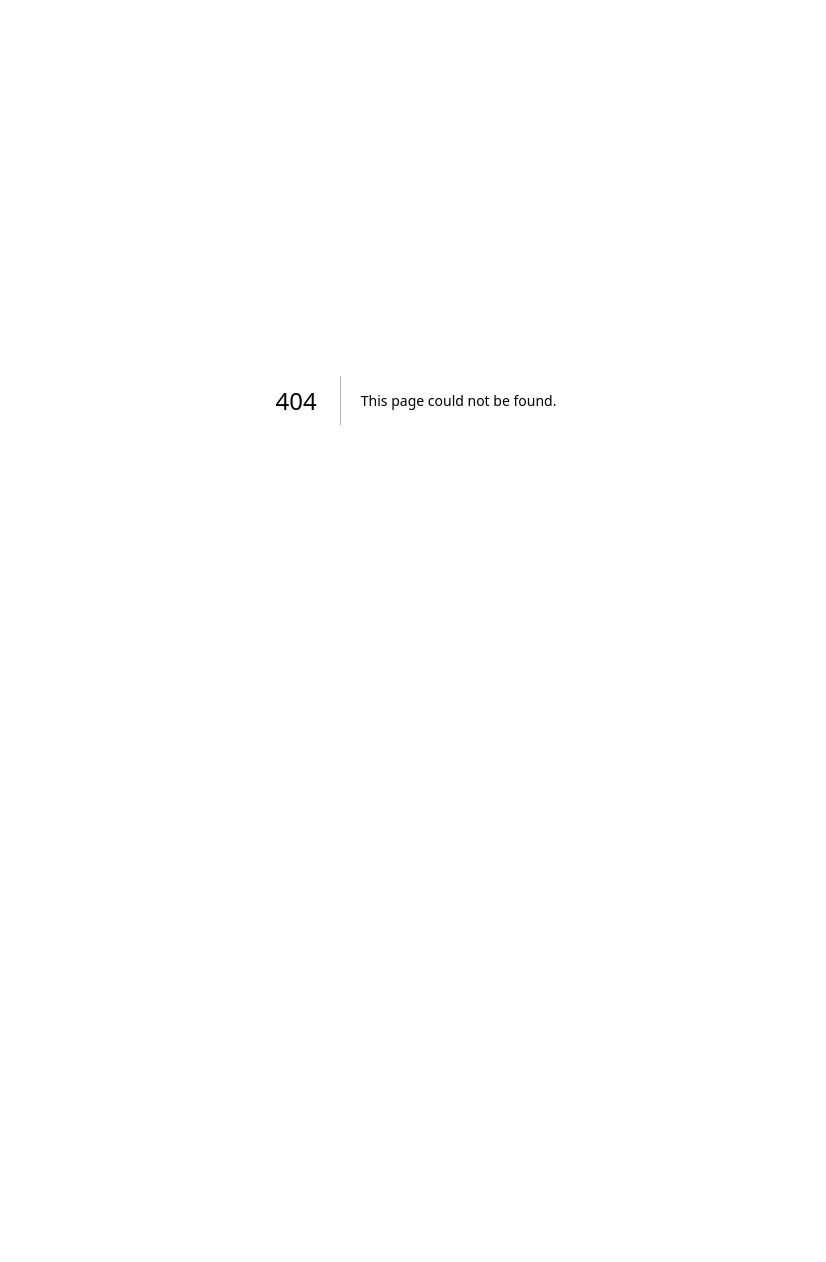
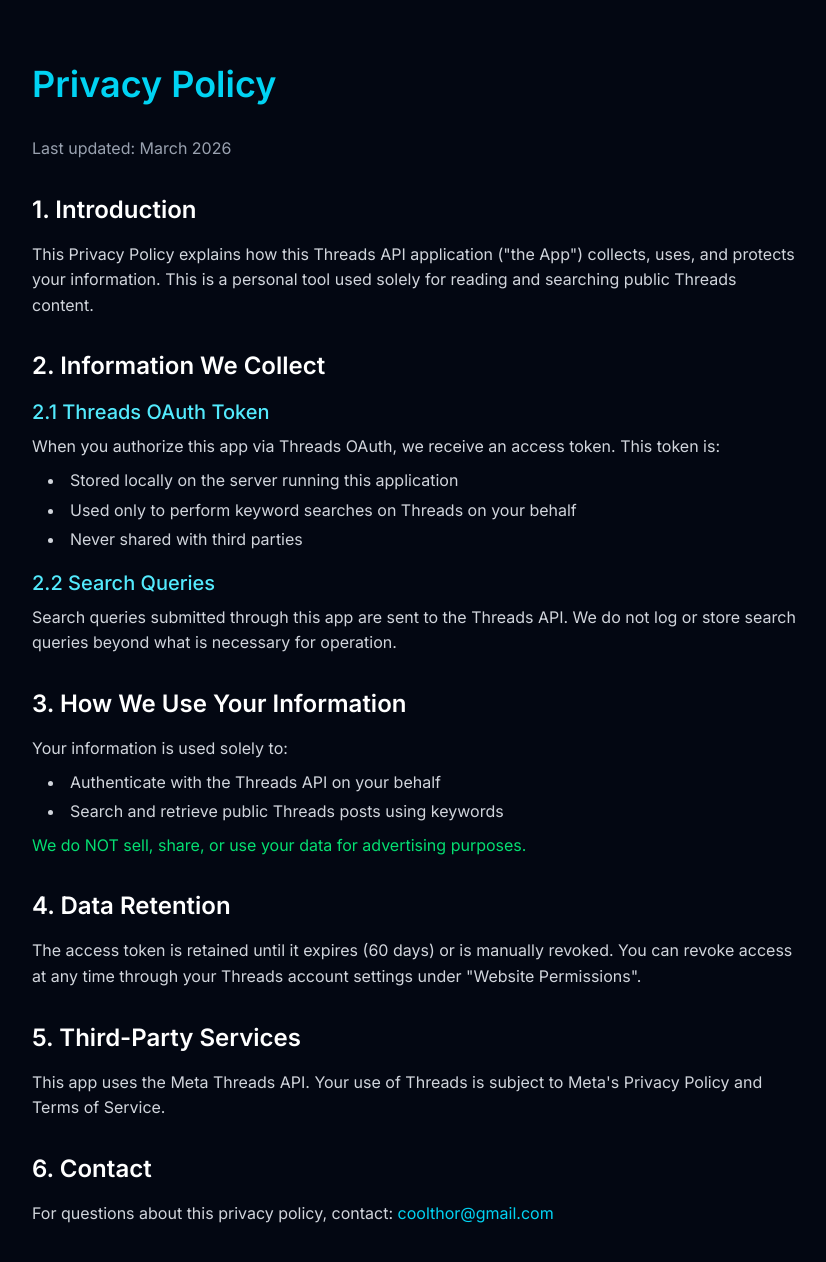
Before and after one commit to coolthor/ai-muninn-landing-page, a Next.js app: page /threads/privacy in a window 1280 px wide. Before the commit this address had no page. Shown: the top 1262 px of the page, without its empty margins (224-1050 px from the left). Before the commit the page ends 800 px from the top, so only its background shows below. Built offline with nearby package versions, Linux system fonts and the light colour scheme.

Commit message:
feat: add Threads API privacy policy page

```diff
--- /dev/null
+++ b/app/threads/privacy/page.tsx
@@ -0,0 +1,79 @@
+export const metadata = {
+  title: 'Privacy Policy - Threads App',
+  description: 'Privacy Policy for the Threads API integration.',
+};
+
+export default function ThreadsPrivacyPolicy() {
+  return (
+    <div className="min-h-screen bg-gray-950 text-gray-100 py-16 px-4">
+      <div className="max-w-3xl mx-auto">
+        <h1 className="text-4xl font-bold mb-8 text-cyan-400">Privacy Policy</h1>
+        <p className="text-gray-400 mb-8">Last updated: March 2026</p>
+
+        <div className="space-y-8 text-gray-300">
+          <section>
+            <h2 className="text-2xl font-semibold mb-4 text-white">1. Introduction</h2>
+            <p>
+              This Privacy Policy explains how this Threads API application (&quot;the App&quot;) collects,
+              uses, and protects your information. This is a personal tool used solely for reading
+              and searching public Threads content.
+            </p>
+          </section>
+
+          <section>
+            <h2 className="text-2xl font-semibold mb-4 text-white">2. Information We Collect</h2>
+            <h3 className="text-xl font-medium mb-2 text-cyan-300">2.1 Threads OAuth Token</h3>
+            <p>When you authorize this app via Threads OAuth, we receive an access token. This token is:</p>
+            <ul className="list-disc list-inside mt-2 space-y-1 ml-4">
+              <li>Stored locally on the server running this application</li>
+              <li>Used only to perform keyword searches on Threads on your behalf</li>
+              <li>Never shared with third parties</li>
+            </ul>
+
+            <h3 className="text-xl font-medium mb-2 mt-4 text-cyan-300">2.2 Search Queries</h3>
+            <p>Search queries submitted through this app are sent to the Threads API. We do not log or store search queries beyond what is necessary for operation.</p>
+          </section>
+
+          <section>
+            <h2 className="text-2xl font-semibold mb-4 text-white">3. How We Use Your Information</h2>
+            <p>Your information is used solely to:</p>
+            <ul className="list-disc list-inside mt-2 space-y-1 ml-4">
+              <li>Authenticate with the Threads API on your behalf</li>
+              <li>Search and retrieve public Threads posts using keywords</li>
+            </ul>
+            <p className="mt-2 text-green-400">
+              We do NOT sell, share, or use your data for advertising purposes.
+            </p>
+          </section>
+
+          <section>
+            <h2 className="text-2xl font-semibold mb-4 text-white">4. Data Retention</h2>
+            <p>
+              The access token is retained until it expires (60 days) or is manually revoked.
+              You can revoke access at any time through your Threads account settings under
+              &quot;Website Permissions&quot;.
+            </p>
+          </section>
+
+          <section>
+            <h2 className="text-2xl font-semibold mb-4 text-white">5. Third-Party Services</h2>
+            <p>
+              This app uses the Meta Threads API. Your use of Threads is subject to
+              Meta&apos;s Privacy Policy and Terms of Service.
+            </p>
+          </section>
+
+          <section>
+            <h2 className="text-2xl font-semibold mb-4 text-white">6. Contact</h2>
+            <p>
+              For questions about this privacy policy, contact:{' '}
+              <a href="mailto:coolthor@gmail.com" className="text-cyan-400 hover:underline">
+                coolthor@gmail.com
+              </a>
+            </p>
+          </section>
+        </div>
+      </div>
+    </div>
+  );
+}
```
